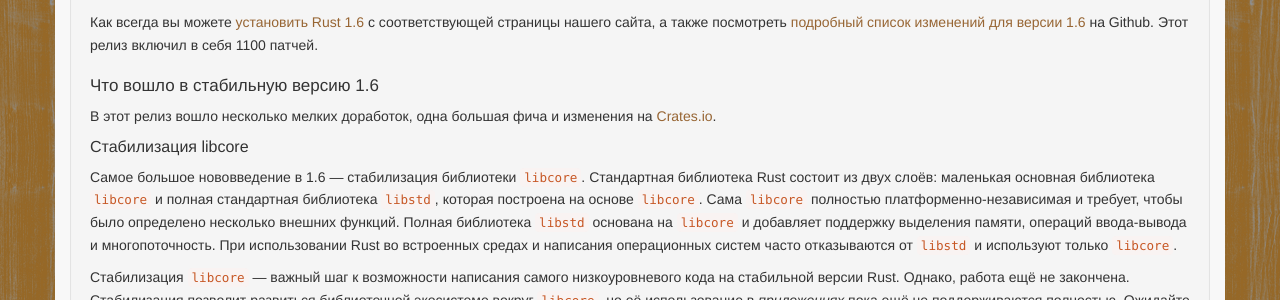
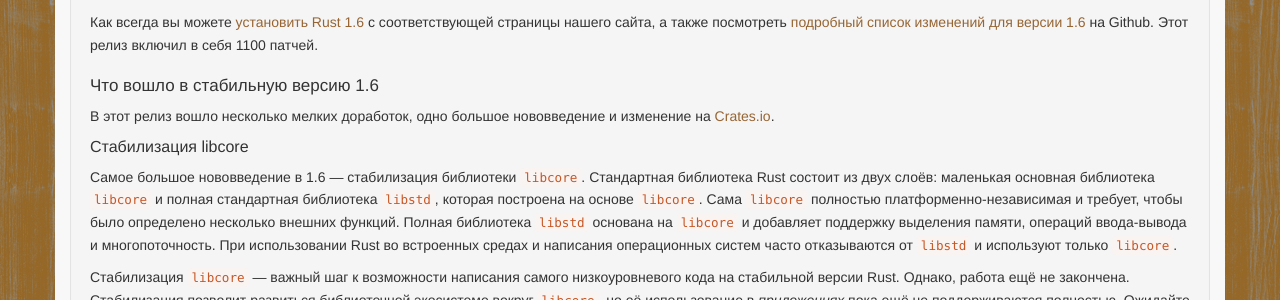
Before and after one commit to rust-lang-ru/rustycrate.ru, a Jekyll site: the page built from _posts/2016-01-21-Rust-1.6.md, in a window 1280 px wide. Shown: the part 252-552 px from the top of the page. Built offline with Jekyll 4.4.1, drawn with Linux system fonts in a browser that asks for light colours; nearby versions of some CDN libraries; Markdown is read by kramdown in place of the engine named in the settings; comment, search, counter and statistics services are not loaded.

Commit message:
some more fixes

```diff
--- a/_posts/2016-01-21-Rust-1.6.md
+++ b/_posts/2016-01-21-Rust-1.6.md
@@ -15,8 +15,8 @@
 
 ### Что вошло в стабильную версию 1.6
 
-В этот релиз вошло несколько мелких доработок, одна большая фича и изменения
-на [Crates.io](https://crates.io).
+В этот релиз вошло несколько мелких доработок, одно большое нововведение и
+изменение на [Crates.io](https://crates.io).
 
 #### Стабилизация libcore
 
```
